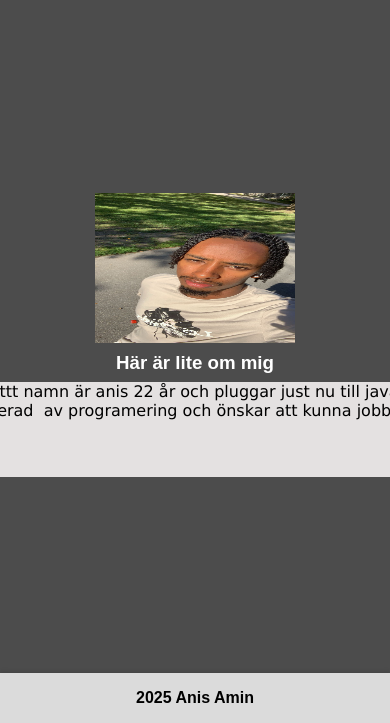
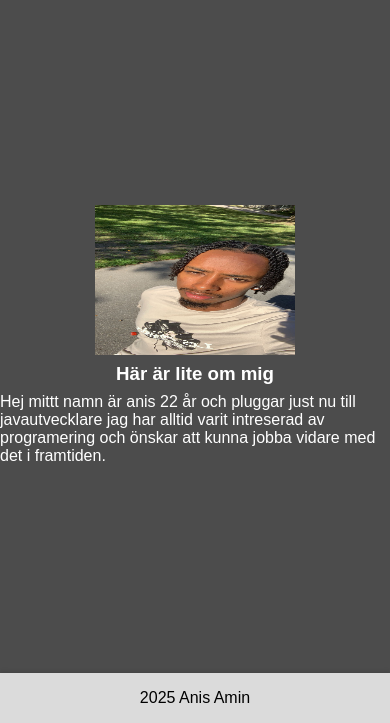
Before and after one commit to anis30001/min-hemsida, a plain HTML site: page ommig.html in a window 390 px wide. Shown: the part 121-844 px from the top of the page. Drawn offline with Linux system fonts and the light colour scheme.

Commit message:
responsiv last

```diff
--- a/Style.css
+++ b/Style.css
@@ -47,7 +47,7 @@ footer {
   text-align: left;
   padding: 1rem;
   width: 100%;
-  font-weight: 600;
+  font-wei.abght: 600;
   background-color: rgba(255, 255, 255, 0.8);
   box-shadow: 0 -2px 4px rgba(0, 0, 0, 0.1);
 }
@@ -68,18 +68,24 @@ h1 {
   margin-bottom: 2rem;
 }
 
-.about-container {
+.about {
   display: flex;
-  align-items: row;
-  justify-content: center;
-}
-.about p,
-pre {
+  flex-direction: row;
   background-color: #e4e1e1;
   font-family: verdana, Arial, Helvetica, sans-serif;
-  display: flex;
   text-align: center;
-  font-size: medium;
+  max-width: auto;
+  margin: auto;
+  padding: auto;
+}
+.about-text {
+  max-width: 500px;
+}
+@media (max-width: 768px) {
+  .about {
+    flex-direction: column;
+    text-align: center;
+  }
 }
 
 /* Generell text */
--- a/ommig.html
+++ b/ommig.html
@@ -25,13 +25,11 @@
       <h3>Här är lite om mig</h3>
 
       <div class="about-container">
-        <pre>
-        Hej mittt namn är anis 22 år och pluggar just nu till javautvecklare
-        jag har alltid varit intreserad  av programering och önskar att kunna jobba vidare med det i framtiden.
-
-
-    </pre
-        >
+        <p>
+          Hej mittt namn är anis 22 år och pluggar just nu till javautvecklare
+          jag har alltid varit intreserad av programering och önskar att kunna
+          jobba vidare med det i framtiden.
+        </p>
       </div>
     </main>
 
--- a/script.js
+++ b/script.js
@@ -1,7 +1,7 @@
-const header=document.getElementById('header');
-header.style.color='blue';
+const header = document.getElementById("header");
+header.style.color = "blue";
 
-const highlights=document.querySelectorAll('.highlight')
-highlights.forEach(highlight => {;
-    highlight.style.color='purple';
+const highlights = document.querySelectorAll(".highlight");
+highlights.forEach((highlight) => {
+  highlight.style.color = "black";
 });
```
Also changed, not shown: index.html (+1 -0 lines).
